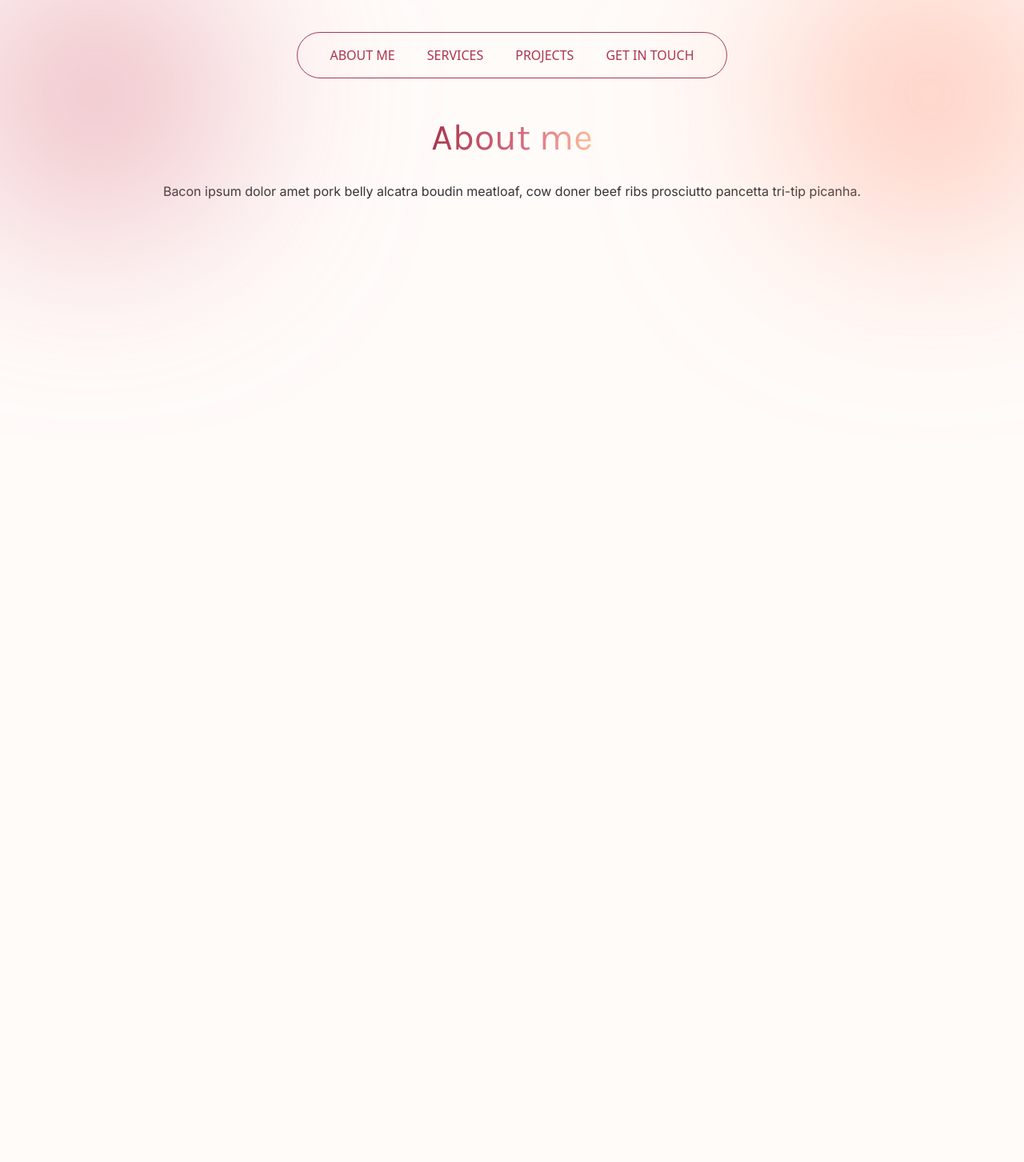
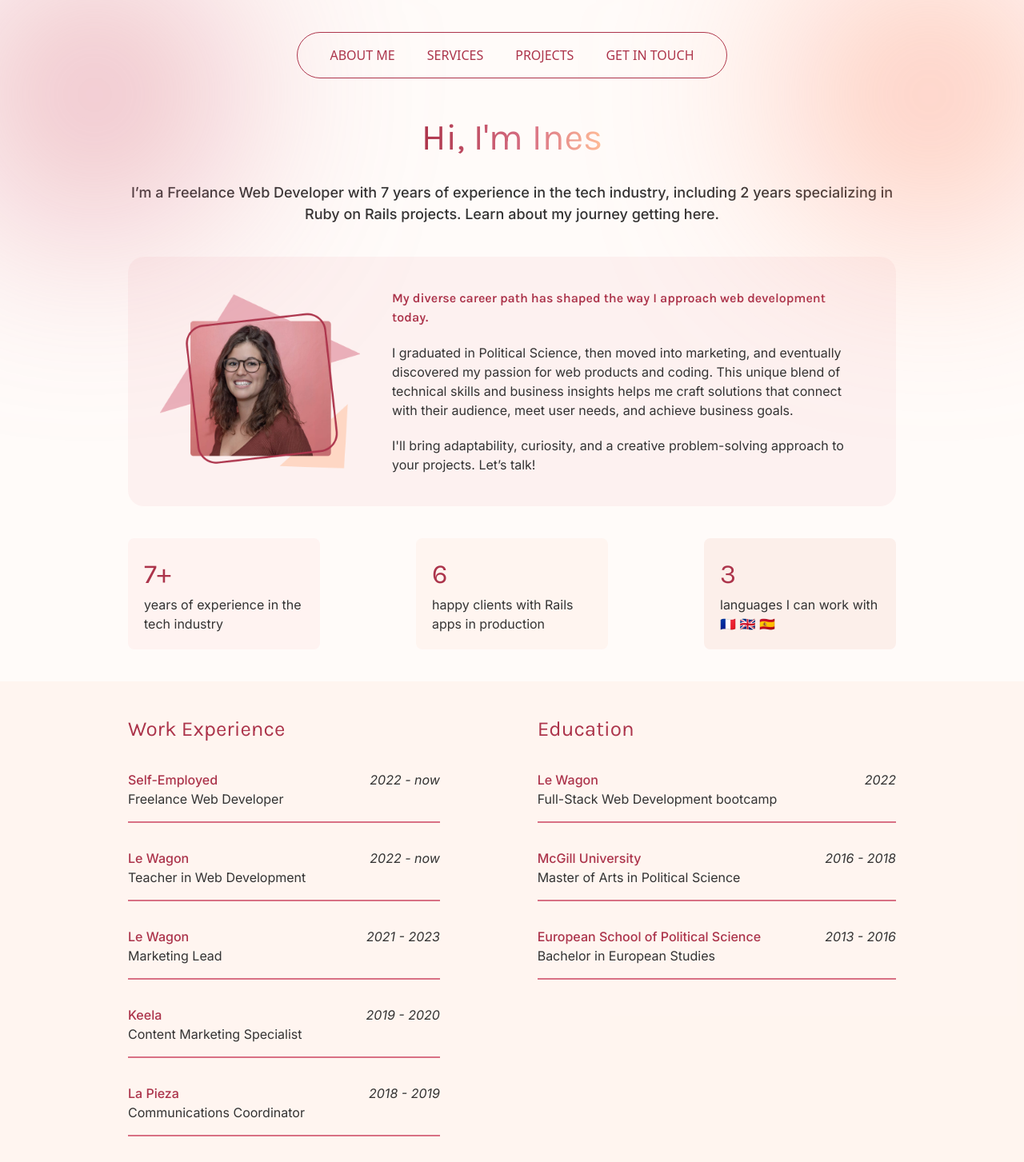
Before and after one commit to Inesalvergne/portfolio-nuxtjs, a Nuxt app: page /about in a window 1280 px wide. Shown: the whole page at 80% size. Before the commit the page ends 880 px from the top, so only its background shows below. Built offline with nearby package versions, Linux system fonts and the light colour scheme.

Commit message:
first draft for about page

```diff
--- a/assets/main.scss
+++ b/assets/main.scss
@@ -11,14 +11,22 @@
     bg-light-peach;
   }
 
+  h1,h2,h3,h4 {
+    @apply font-title;
+  }
+
   h1 {
     @apply
       text-[32px] tablet:text-[38px] laptop:text-[46px]
       leading-10 tablet:leading-normal
-      font-title
       text-gradient
       mx-auto
       mb-5;
+  }
+
+  h2 {
+    @apply
+      text-[20px] tablet:text-[24px] laptop:text-[26px];
   }
 
   p {
@@ -67,9 +75,15 @@
 
   .page-head {
     @apply
+      w-4/5 desktop:w-3/5
       text-center
       px-6
-      my-10;
+      mx-auto my-10;
+    p {
+      @apply
+        text-[18px]
+        font-medium;
+    }
   }
 
   .card-service {
--- a/pages/about.vue
+++ b/pages/about.vue
@@ -1,6 +1,120 @@
 <template>
-  <div class="page-head">
-    <h1>About me</h1>
-    <p>Bacon ipsum dolor amet pork belly alcatra boudin meatloaf, cow doner beef ribs prosciutto pancetta tri-tip picanha.</p>
-  </div>
+  <section>
+    <div class="page-head">
+      <h1>Hi, I'm Ines</h1>
+      <p>
+        I’m a Freelance Web Developer with 7 years of experience in the tech industry, including 2 years specializing in Ruby on Rails projects.
+        Learn about my journey getting here.
+      </p>
+    </div>
+
+    <div class="laptop:flex gap-10 items-center w-3/4 desktop:w-2/4 mx-auto bg-light-pink p-10 rounded-lg" v-motion-pop-visible-once>
+      <img src="@/assets/images/profile-picture-shapes.png" alt="ines alvergne profile picture" width="250">
+      <div>
+        <p class="text-brick font-semibold font-title mb-5">
+          My diverse career path has shaped the way I approach web development today.
+        </p>
+        <p class="mb-5">
+          I graduated in Political Science, then moved into marketing, and eventually discovered my passion for web products and coding.
+          This unique blend of technical skills and business insights helps me craft solutions that connect with their audience, meet user needs, and achieve business goals.
+        </p>
+        <p>
+          I'll bring adaptability, curiosity, and a creative problem-solving approach to your projects. Let’s talk!
+        </p>
+      </div>
+    </div>
+
+    <div class="w-3/4 desktop:w-2/4 mx-auto flex justify-between mt-10 gap-5">
+      <div class="w-1/4 bg-transparent-pastel-1 rounded-sm p-5" v-motion-pop-visible-once>
+        <p class="text-[34px] font-title text-brick">7+</p>
+        <p>years of experience in the tech industry</p>
+      </div>
+      <div class="w-1/4 bg-transparent-pastel-2 rounded-sm p-5" v-motion-pop-visible-once>
+        <p class="text-[34px] font-title text-brick">6</p>
+        <p>happy clients with Rails apps in production</p>
+      </div>
+      <div class="w-1/4 bg-transparent-pastel-3 rounded-sm p-5" v-motion-pop-visible-once>
+        <p class="text-[34px] font-title text-brick">3</p>
+        <p>languages I can work with 🇫🇷 🇬🇧 🇪🇸</p>
+      </div>
+    </div>
+
+    <div class="bg-transparent-pastel-2 w-full mt-10">
+      <div class="w-3/4 desktop:w-2/4 mx-auto pt-10">
+        <div class="flex justify-between">
+          <div>
+            <h2 class="text-brick">Work Experience</h2>
+
+            <div class="flex justify-between gap-20 my-8 pb-4 border-b-2 border-pink">
+              <div>
+                <p class="text-brick font-medium">Self-Employed</p>
+                <p>Freelance Web Developer</p>
+              </div>
+              <p class="italic">2022 - now</p>
+            </div>
+
+            <div class="flex justify-between gap-20 my-8 pb-4 border-b-2 border-pink">
+              <div>
+                <p class="text-brick font-medium">Le Wagon</p>
+                <p>Teacher in Web Development</p>
+              </div>
+              <p class="italic">2022 - now</p>
+            </div>
+
+            <div class="flex justify-between gap-20 my-8 pb-4 border-b-2 border-pink">
+              <div>
+                <p class="text-brick font-medium">Le Wagon</p>
+                <p>Marketing Lead</p>
+              </div>
+              <p class="italic">2021 - 2023</p>
+            </div>
+
+            <div class="flex justify-between gap-20 my-8 pb-4 border-b-2 border-pink">
+              <div>
+                <p class="text-brick font-medium">Keela</p>
+                <p>Content Marketing Specialist</p>
+              </div>
+              <p class="italic">2019 - 2020</p>
+            </div>
+
+            <div class="flex justify-between gap-20 my-8 pb-4 border-b-2 border-pink">
+              <div>
+                <p class="text-brick font-medium">La Pieza</p>
+                <p>Communications Coordinator</p>
+              </div>
+              <p class="italic">2018 - 2019</p>
+            </div>
+          </div>
+
+          <div>
+            <h2 class="text-brick">Education</h2>
+
+            <div class="flex justify-between gap-20 my-8 pb-4 border-b-2 border-pink">
+              <div>
+                <p class="text-brick font-medium">Le Wagon</p>
+                <p>Full-Stack Web Development bootcamp</p>
+              </div>
+              <p class="italic">2022</p>
+            </div>
+
+            <div class="flex justify-between gap-20 my-8 pb-4 border-b-2 border-pink">
+              <div>
+                <p class="text-brick font-medium">McGill University</p>
+                <p>Master of Arts in Political Science</p>
+              </div>
+              <p class="italic">2016 - 2018</p>
+            </div>
+
+            <div class="flex justify-between gap-20 my-8 pb-4 border-b-2 border-pink">
+              <div>
+                <p class="text-brick font-medium">European School of Political Science</p>
+                <p>Bachelor in European Studies</p>
+              </div>
+              <p class="italic">2013 - 2016</p>
+            </div>
+          </div>
+        </div>
+      </div>
+    </div>
+  </section>
 </template>
--- a/tailwind.config.js
+++ b/tailwind.config.js
@@ -13,7 +13,7 @@ module.exports = {
       mobile: "375px",
       tablet: "640px",
       laptop: "1024px",
-      desktop: "1280px",
+      desktop: "1400px",
     },
     fontFamily: {
       title: ["Karla", "sans-serif"],
@@ -30,6 +30,7 @@ module.exports = {
         maroon: "#800F2F",
         brick: "#AC344B",
         pink: "#D87084",
+        "light-pink": "rgba(216,112,132, 0.07)",
         peach: "#FFBD98",
         salmon: "FFA9A2",
         coral: "#EC9F89",
```
Also changed, not shown: assets/images/profile-picture-shapes.png (added).
